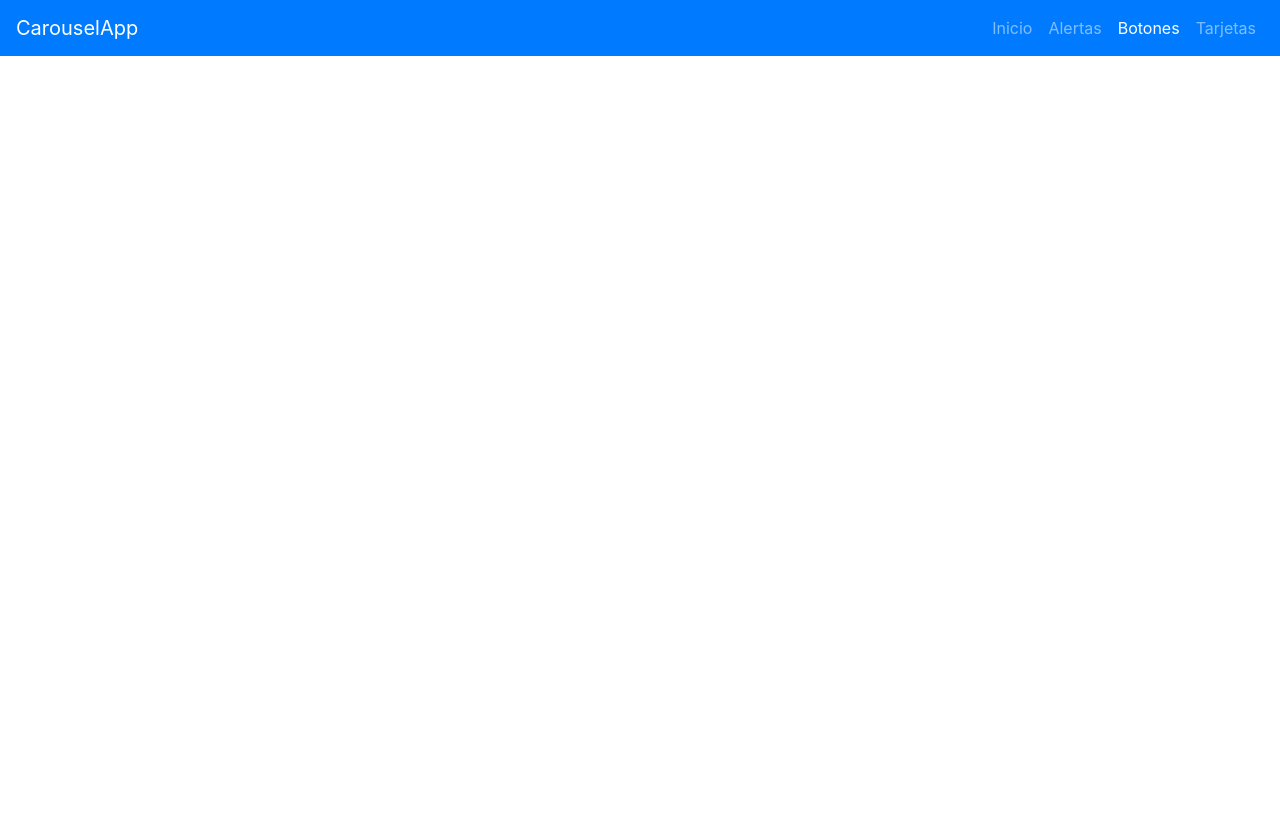
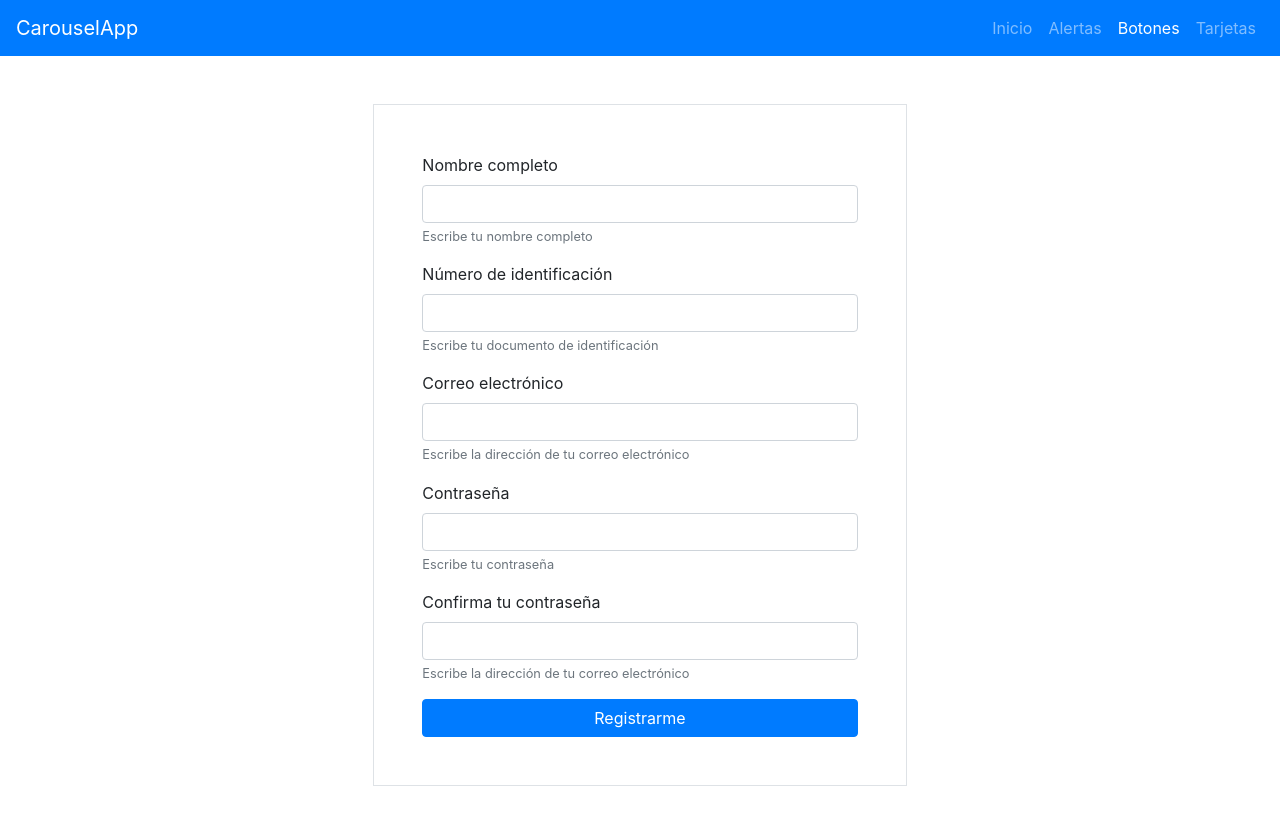
Before and after one commit to alejandraluna-png/claseBoostrap, a plain HTML site: page page.1/botones.html in a window 1280 px wide. Before the commit the page ends 800 px from the top, so only its background shows below. Drawn offline with nearby package versions, Linux system fonts and the light colour scheme.

Commit message:
Adicional de formularios

```diff
--- a/page.1/botones.html
+++ b/page.1/botones.html
@@ -29,6 +29,40 @@
         </div>
     </nav>
 
+    <!-- Formulario -->
+    <div class="d-flex justify-content-center">
+      <div class="col-md-5 border p-5 my-5">
+        <form>
+          <div class="form-group">
+            <label for="user">Nombre completo</label>
+            <input type="text" class="form-control" id="user" aria-describedby="userHelp">
+            <small id="userlHelp" class="form-text text-muted">Escribe tu nombre completo</small>
+          </div>
+          <div class="form-group">
+            <label for="userId">Número de identificación</label>
+            <input type="text" class="form-control" id="userId" aria-describedby="IdHelp">
+            <small id="idlHelp" class="form-text text-muted">Escribe tu documento de identificación</small>
+          </div>
+          <div class="form-group">
+            <label for="email">Correo electrónico</label>
+            <input type="email" class="form-control" id="email" aria-describedby="emailHelp">
+            <small id="emailHelp" class="form-text text-muted">Escribe la dirección de tu correo electrónico</small>
+          </div>
+          <div class="form-group">
+            <label for="passwd">Contraseña</label>
+            <input type="password" class="form-control" id="passwd" aria-describedby="passwdHelp">
+            <small id="passwdHelp" class="form-text text-muted">Escribe tu contraseña</small>
+          </div>
+          <div class="form-group">
+            <label for="passwordConfirm">Confirma tu contraseña</label>
+            <input type="password" class="form-control" id="passwordConfirm" aria-describedby="passwHelp">
+            <small id="passwdConfirmHelp" class="form-text text-muted">Escribe la dirección de tu correo electrónico</small>
+          </div>
+          <button type="submit" class="btn btn-primary btn-block">Registrarme</button>
+        </form>
+      </div>
+    </div>
+
     <!-- Optional JavaScript; choose one of the two! -->
 
     <!-- Option 1: jQuery and Bootstrap Bundle (includes Popper) -->
```
Also changed, not shown: page.1/alertas.html (+30 -0 lines).
